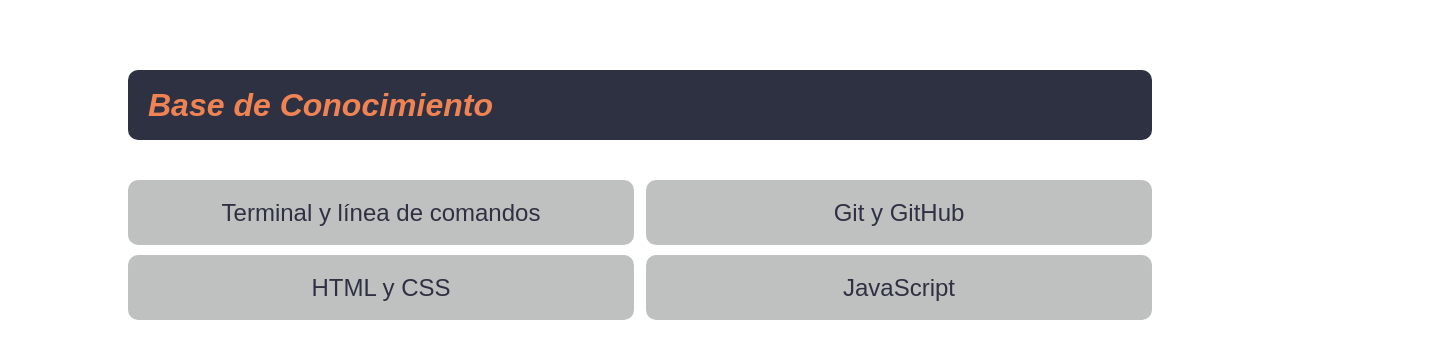
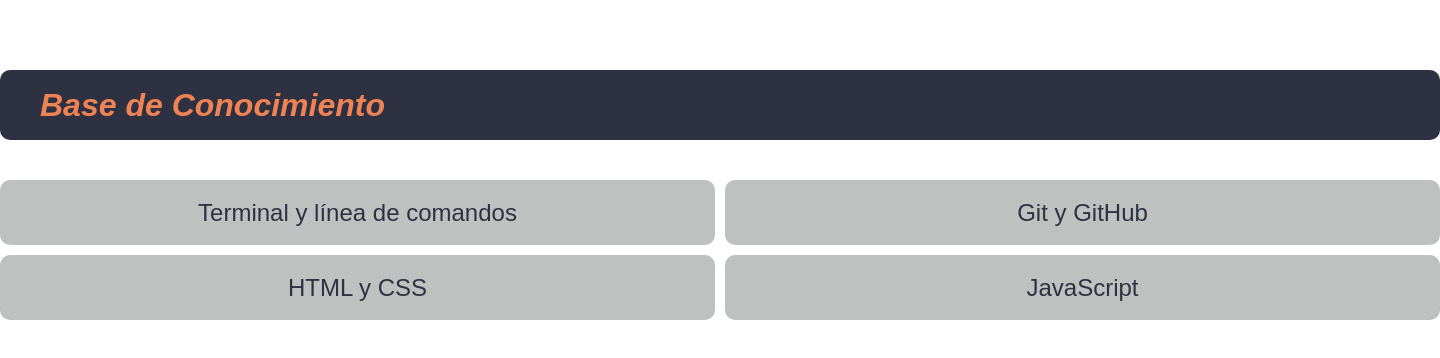
Before and after one commit to codepalacios/baseConocimiento, a plain HTML site: page index.html in a window 1280 px wide. Shown: the whole page, 1440 px wide, since content can reach past the window. Drawn offline with Linux system fonts and the light colour scheme.

Commit message:
Configuración para de hoja de estilos index en vista laptop-L

```diff
--- a/styles.css
+++ b/styles.css
@@ -60,5 +60,14 @@
 
 /* Media Laptop L */
 @media (min-width: 1280px) {
-
+  .container-header {
+    width: 144rem;
+  }
+  .container-header__title {
+    margin-left: 2rem;
+  }
+  .container-main {
+    width: 144rem;
+    grid-template-columns: 71.5rem 71.5rem;
+  }
 }
```
